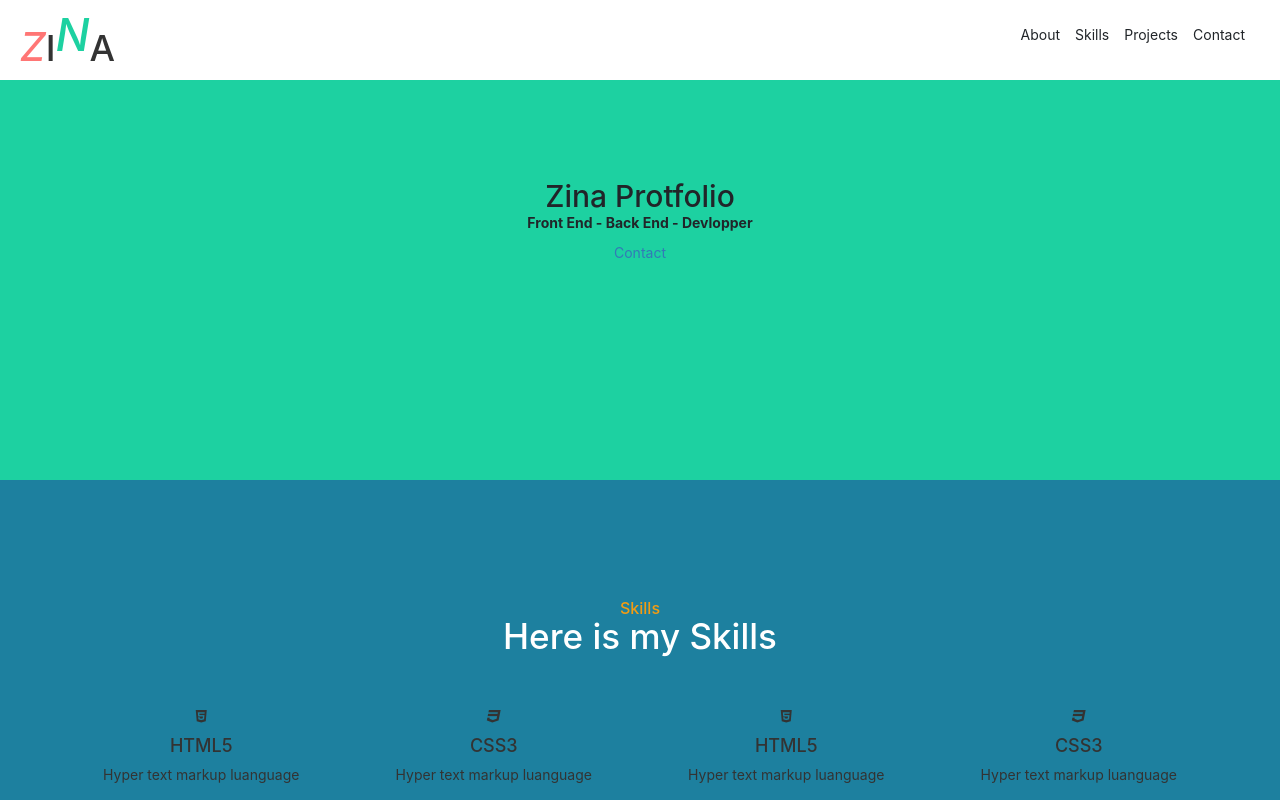
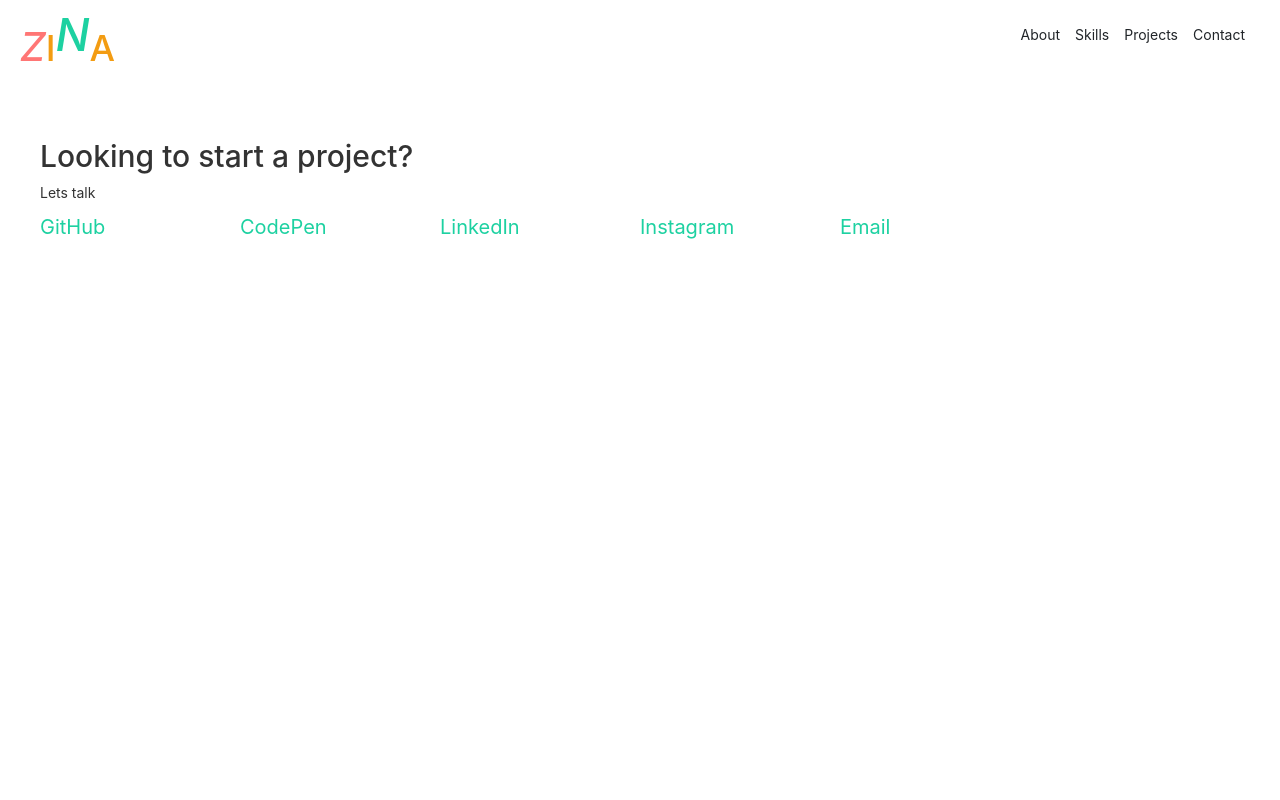
Before and after one commit to zinagithub/zina-portfolio, a React (Create React App) app: page /contact in a window 1280 px wide. Shown: the top 800 px of the page. Built offline with nearby package versions, Linux system fonts and the light colour scheme.

Commit message:
add the react-router-dom

```diff
--- a/package.json
+++ b/package.json
@@ -5,6 +5,7 @@
   "dependencies": {
     "react": "^16.11.0",
     "react-dom": "^16.11.0",
+    "react-router-dom": "^5.1.2",
     "react-scripts": "3.2.0"
   },
   "scripts": {
--- a/src/App.js
+++ b/src/App.js
@@ -1,21 +1,33 @@
 import React from 'react';
-//import './App.css';
 import Header from './components/header';
-import Hero from './components/hero';
+import About from './components/about';
 import Skills from './components/skills';
 import Projects from './components/projects';
-import FooterElm from './components/footer';
+import Contact from './components/contact';
+import {BrowserRouter as Router , Switch, Route} from 'react-router-dom';
 
 function App() {
   return (
-    <div className="App">
-        <Header />
-        <Hero />
-        <Skills />
-        <Projects />
-        <FooterElm />
-    </div>
+    <Router>
+      <div className="App">
+          <Header />
+          <Switch>
+          <Route path = "/" exact component = {Home} />
+          <Route path = "/about" component = {About} />
+          <Route path = "/skills" component = {Skills} />
+          <Route path = "/projects" component = {Projects} />
+          <Route path = "/contact" component = {Contact} />
+          </Switch>
+      </div>
+    </Router>
   );
 }
-
+const Home = () => (
+  <div>
+     <About />
+     <Skills />
+     <Projects />
+     <Contact />
+  </div>
+);
 export default App;
--- a/src/components/footer.css
+++ b/src/components/contact.css
@@ -1,9 +1,3 @@
-/*.footer h2 {
-	padding-left: 30px;
-}
-.footer p{
-	padding-left: 30px;
-}*/
 .footer {
 	margin: 20px;
 	padding: 20px;
@@ -13,6 +7,6 @@
 	padding-left: 0;
 }
 .links a {
+   color : #1dd1a1;
    font-size: 20px;
-   color : #1dd1a1;
 }
--- a/src/components/footer.js
+++ b/src/components/contact.js
@@ -1,8 +1,8 @@
 import React from 'react';
-import './footer.css'
+import './contact.css'
 
 
-class FooterElm extends React.Component {
+class Contact extends React.Component {
 
   render() {
   	const arrLinks = ['GitHub','CodePen','LinkedIn','Instagram','Email'];
@@ -22,4 +22,4 @@ class FooterElm extends React.Component {
 
 }
 
-export default FooterElm;
+export default Contact;
--- a/src/components/navigation.css
+++ b/src/components/navigation.css
@@ -13,32 +13,24 @@ nav ul li {
 	margin-right: 15px;
 }
 nav ul li a {
-
 	color : #212529;
 	text-decoration: none;
 }
-/*.logo {
-	color : #FFF;
-}*/
 .zLetter {
 	color : #ff7675;
 	font-size: 40px;
 	font-style: italic;
 	position : relative;
-	/*top : 0px;*/
 }
-.iLetter {
-   text-transform: uppercase;
-}
-.aLetter {
+.aLetter,  .iLetter {
+   color : #f39c12;
    text-transform: uppercase;
 }
 .nLetter {
-	color : /*#f39c12*/#1dd1a1;
+	color : #1dd1a1;
 	font-size: 45px;
 	font-style: italic;
 	position : relative;
-
 	text-transform: uppercase;
 	top : -10px;
 }
--- a/src/components/navigation.js
+++ b/src/components/navigation.js
@@ -1,12 +1,14 @@
 import React from 'react';
+import {Link} from 'react-router-dom';
 import './navigation.css'
 
 class Navigation extends React.Component {
 
   render() {
   	const arrLinks = ['About','Skills','Projects','Contact'];
+    const navColor = {color : '#212529'};
     const displayLinks = arrLinks.map((val, i) => {
-    	return <li key = {i}><a href = {'#' + val} >{val}</a></li>
+    	return <Link to = {'/' + val} style = {navColor} ><li key = {i}>{val}</li></Link>
     }
 
     );
--- a/src/components/projects.css
+++ b/src/components/projects.css
@@ -4,21 +4,12 @@
 	border-radius: 5px;
 	display : flex;
 	flex-direction: column;
-	/*height: 300px;*/
 	justify-content: space-around;
-	padding: 20px;
-
 	margin-bottom: 20px;
 	margin-top: 20px;
-	/*margin : 10px;
-	width: 360px;*/
+	padding: 20px;
 }
 .projects {
-	/*background-color: #f39c12;*/
-
-	/*color :#1d809f;
-	display : flex;
-	justify-content: space-around;*/
 	align-items: center;
 	margin : 0 auto;
 }
--- a/src/components/skills.js
+++ b/src/components/skills.js
@@ -59,7 +59,7 @@ class Icons extends React.Component {
 
   render() {
       return (
-        <div className = 'col-xs-6 col-sm-3'>
+        <div className = 'col-xs-6 col-sm-4 col-md-3'>
             <span>{this.props.myIcon}</span>
             <h4>{this.props.myTitle}</h4>
             <p>{this.props.desc}</p>
```
Also changed, not shown: src/components/about.js (renamed from src/components/hero.js, +3 -4 lines), src/components/skills.css (+0 -15 lines), src/components/about.css (renamed from src/components/hero.css), 1 other file (tests, documents, lock files or other folders).
